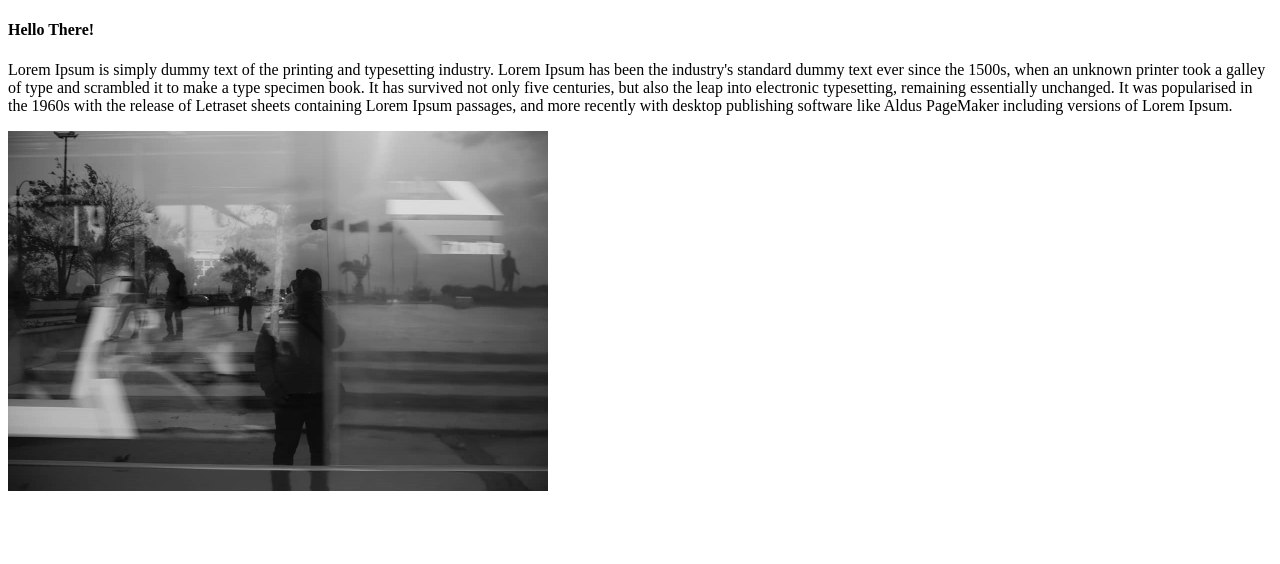
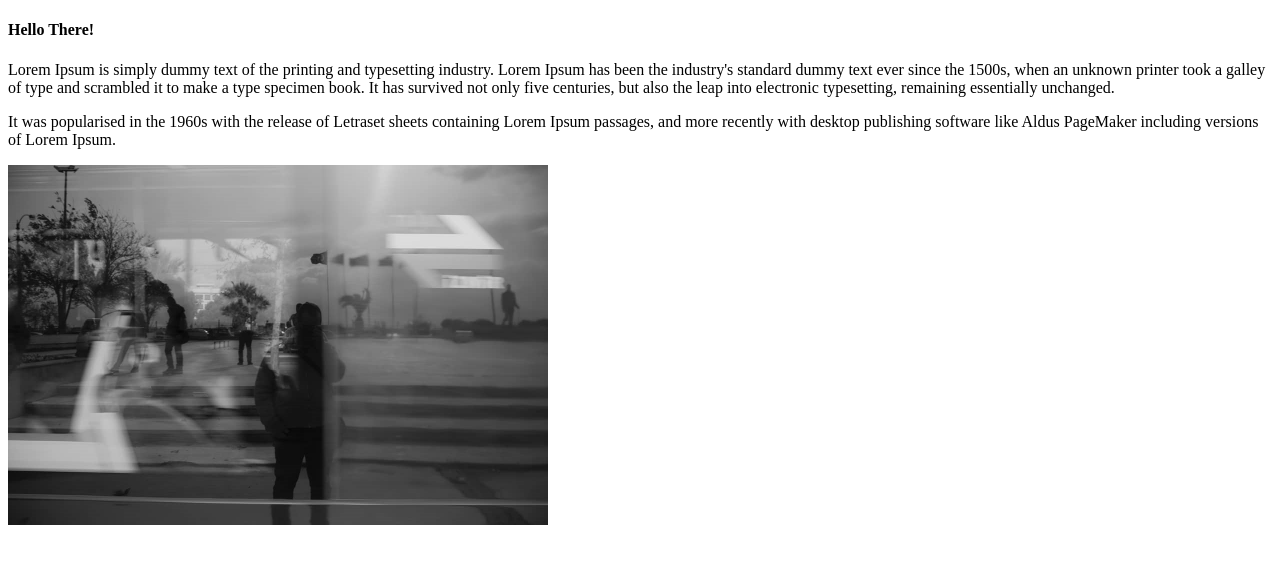
Before and after one commit to altankurt/altankurt.com, a Next.js app: page / in a window 1280 px wide. Shown: the top 564 px of the page. Built offline with nearby package versions, Linux system fonts and the light colour scheme.

Commit message:
style: Update styling in src/index.js

```diff
--- a/src/pages/index.js
+++ b/src/pages/index.js
@@ -6,18 +6,20 @@ export default function Homepage() {
       {
         <article className="my-16 xl:flex justify-between items-center">
           <section className="max-w-3xl">
-            <h1 className="h2 md:h1 ">Hello There!</h1>
-            <p className="text-color text-xl py-8">
+            <h1 className="h2 md:h1 pb-4">Hello There!</h1>
+            <p className="paragraph">
               Lorem Ipsum is simply dummy text of the printing and typesetting
               industry. Lorem Ipsum has been the industry's standard dummy text
               ever since the 1500s, when an unknown printer took a galley of
               type and scrambled it to make a type specimen book. It has
               survived not only five centuries, but also the leap into
-              electronic typesetting, remaining essentially unchanged. It was
-              popularised in the 1960s with the release of Letraset sheets
-              containing Lorem Ipsum passages, and more recently with desktop
-              publishing software like Aldus PageMaker including versions of
-              Lorem Ipsum.
+              electronic typesetting, remaining essentially unchanged.
+            </p>
+            <p className="paragraph pt-2">
+              It was popularised in the 1960s with the release of Letraset
+              sheets containing Lorem Ipsum passages, and more recently with
+              desktop publishing software like Aldus PageMaker including
+              versions of Lorem Ipsum.
             </p>
           </section>
 
@@ -26,7 +28,7 @@ export default function Homepage() {
             alt="Hero Section Reflection Selfie"
             width={540}
             height={360}
-            className="rounded-lg lg:w-[540px] lg:h-[360px] xl:w-[432px] xl:h-[288px] 2xl:w-[540px] 2xl:h-[360px]"
+            className="rounded-lg lg:w-[540px] lg:h-[360px] xl:w-[432px] xl:h-[288px] 2xl:w-[540px] 2xl:h-[360px] pt-4 xl:pt-0"
           />
         </article>
       }
```
